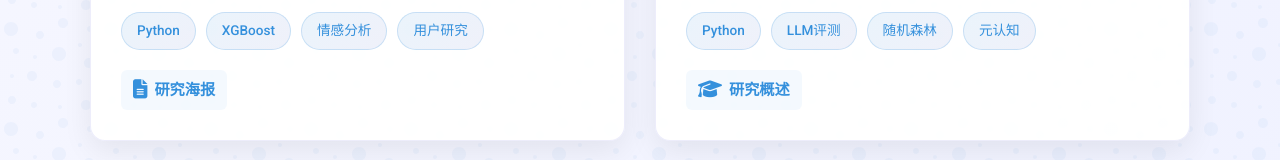
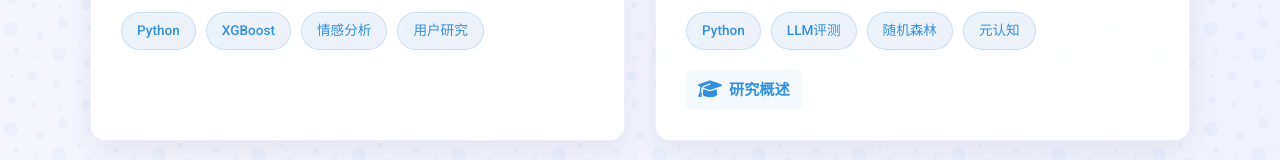
Before and after one commit to xiaojinyu868-w/personal-website, a plain HTML site: page ps/pages/projects.html in a window 1280 px wide. Shown: the part 1497-1657 px from the top of the page. Drawn offline with Linux system fonts and the light colour scheme.

Commit message:
Update projects.html

```diff
--- a/ps/pages/projects.html
+++ b/ps/pages/projects.html
@@ -551,9 +551,7 @@
                             <span class="project-tag">情感分析</span>
                             <span class="project-tag">用户研究</span>
                         </div>
-                        <div class="project-links">
-                            <a href="../assets/images/aigc-tourism.jpg"><i class="fas fa-file-alt"></i> 研究海报</a>
-                        </div>
+
                     </div>
                 </div>
 
```
